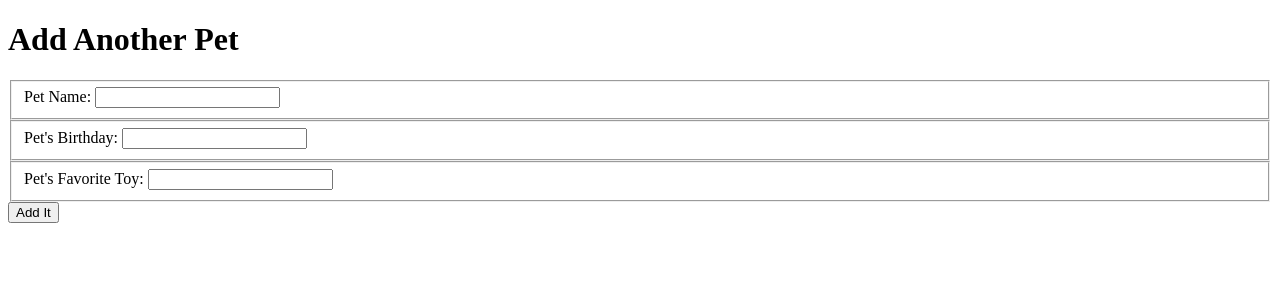
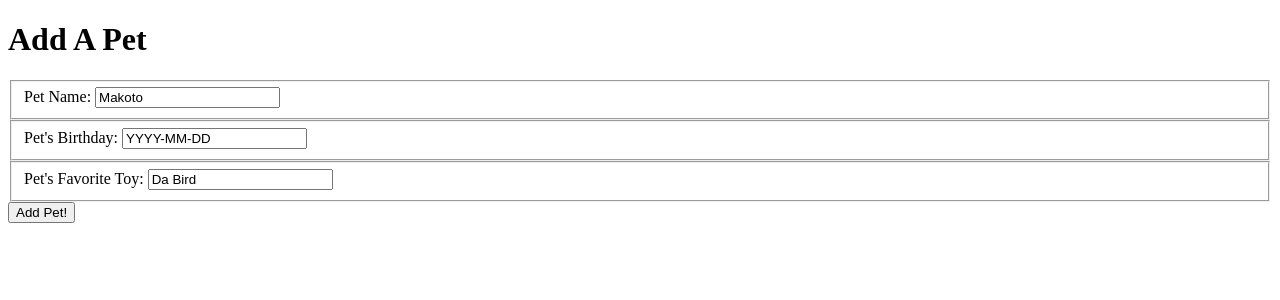
Before and after one commit to rsnasraty/Cat-a-Log, a Django app: page /pets/addnewpet in a window 1280 px wide. Shown: the top 300 px of the page. Run offline with Django 3.2, Linux system fonts and the light colour scheme; a user stored in the database is signed in; parts of the project's set-up code (start-up, migrations or seed data) failed here and were passed over.

Commit message:
Posting to db

```diff
--- a/catalogapp/templates/pets/form.html
+++ b/catalogapp/templates/pets/form.html
@@ -6,26 +6,27 @@
     <title>Catalog</title>
 </head>
 <body>
-    <h1>Add Another Pet</h1>
+    <h1>Add A Pet</h1>
 
 
     <form action="{% url 'catalogapp:pet_form' %}" method="post">
     {% csrf_token %}
     <fieldset>
         <label for="Pet Name">Pet Name: </label>
-        <input id="pet_name" type="text" name="pet_name">
+        <input id="pet_name" type="text" name="pet_name" value="Makoto">
     </fieldset>
     <fieldset>
         <label for="pet_birthday">Pet's Birthday: </label>
-        <input id="pet_birthday" type="text" name="pet_birthday">
+        <input id="pet_birthday" type="text" name="pet_birthday" value="YYYY-MM-DD">
     </fieldset>
     <fieldset>
         <label for="pet_favorite_toy">Pet's Favorite Toy: </label>
-        <input id="pet_favorite_toy" type="text" name="pet_favorite_toy">
+        <input id="pet_favorite_toy" type="text" name="pet_favorite_toy"
+        value="Da Bird">
     </fieldset>
     </fieldset>
 
-    <input type="submit" value="Add It" />
+    <input type="submit" value="Add Pet!" />
     </form>
 </body>
 </html>
--- a/catalogapp/templates/shared/base.html
+++ b/catalogapp/templates/shared/base.html
@@ -16,11 +16,11 @@
 
     <nav id="site-nav">
         <ol class="navList">
+             <li class="navList__route"><a href="{% url 'catalogapp:login' %}">Log-In</a></li>
             <li class="navList__route"><a href="{% url 'catalogapp:register' %}">Register</a></li>
             <li class="navList__route"><a href="{% url 'catalogapp:gallery' %}">Gallery</a></li>
             <li class="navList__route"><a href="{% url 'catalogapp:pets' %}">Pets</a></li>
             <li class="navList__route"><a href="{% url 'catalogapp:photos' %}">Photos</a></li>
-            <li class="navList__route"><a href="{% url 'catalogapp:login' %}">Log-In</a></li>
             <li class="navList__route"><a href="{% url 'catalogapp:logout' %}">Log-Out</a></li>
         </ol>
     </nav>
```
